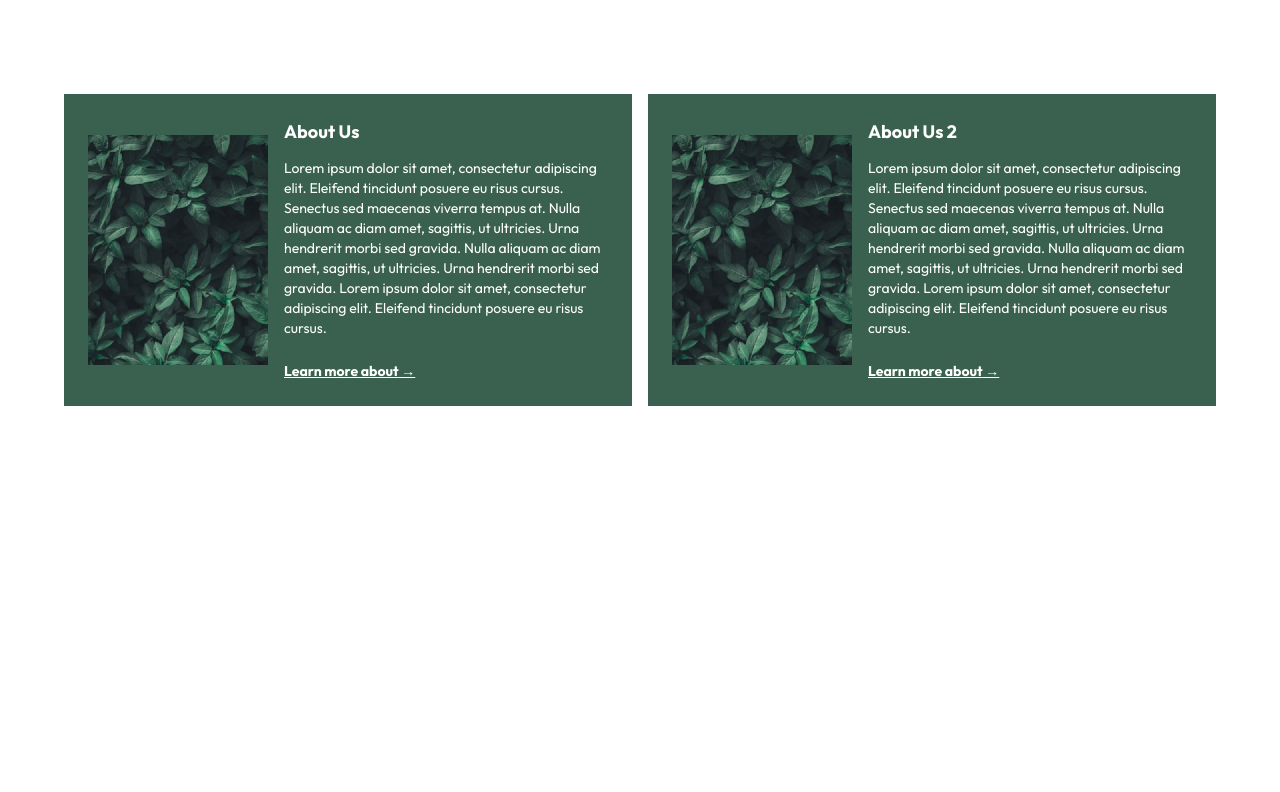
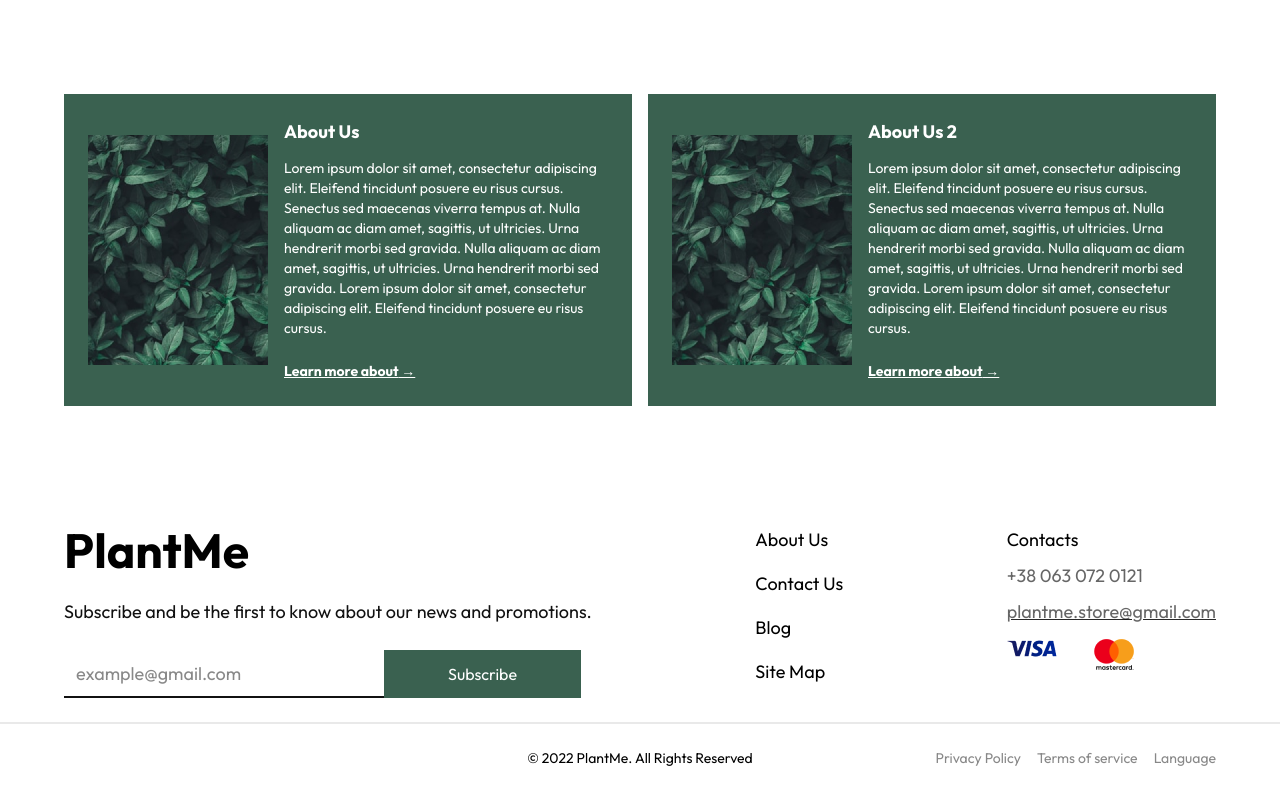
Before and after one commit to bzakrzewskigrid/plantme, a React (Vite) app: page / in a window 1280 px wide. Shown: the part 674-1466 px from the top of the page. Before the commit the page ends 1176 px from the top, so only its background shows below. Built offline with nearby package versions, Linux system fonts and the light colour scheme.

Commit message:
feat: Add footer

```diff
--- a/index.html
+++ b/index.html
@@ -9,7 +9,7 @@
     <meta name="viewport" content="width=device-width, initial-scale=1.0" />
     <title>Vite + React + TS</title>
   </head>
-  <body class="font-outfit max-w-screen-2xl">
+  <body class="font-outfit max-w-screen-2xl mx-auto">
     <div id="root"></div>
     <script type="module" src="/src/main.tsx"></script>
   </body>
--- a/src/App.tsx
+++ b/src/App.tsx
@@ -1,4 +1,5 @@
 import { AboutUs } from './components/AboutUs';
+import { Footer } from './components/Footer';
 import { Header } from './components/Header';
 import { Navigation } from './components/Navigation';
 
@@ -10,6 +11,7 @@ const App = () => {
       <main>
         <AboutUs />
       </main>
+      <Footer />
     </>
   );
 };
--- /dev/null
+++ b/src/components/Footer.tsx
@@ -0,0 +1,92 @@
+import visaLogo from '../assets/imgs/visa-logo.png';
+import mastercardLogo from '../assets/imgs/mastercard-logo.png';
+
+export const Footer = () => {
+  return (
+    <footer className="px-16">
+      <section className="py-6 flex justify-between flex-wrap gap-16 max-xl:justify-normal">
+        <form className="max-xl:w-full">
+          <h3 className="text-5xl font-bold mb-6">PlantMe</h3>
+
+          <p className="text-lg text-primary-black mb-6">
+            Subscribe and be the first to know about our news and promotions.
+          </p>
+
+          <input
+            type="email"
+            className="text-lg min-w-80 px-3 py-2 border-b-2 border-solid border-primary-black placeholder:text-primary-light-grey"
+            placeholder="example@gmail.com"
+          />
+
+          <button type="submit" className="bg-primary-green px-16 py-3 text-white font-normal">
+            Subscribe
+          </button>
+        </form>
+
+        <nav>
+          <ul className="flex flex-col gap-4 text-lg">
+            <li>
+              <a href="about-us">About Us</a>
+            </li>
+            <li>
+              <a href="contact-us">Contact Us</a>
+            </li>
+            <li>
+              <a href="blog">Blog</a>
+            </li>
+            <li>
+              <a href="site-map">Site Map</a>
+            </li>
+          </ul>
+        </nav>
+
+        <div className="text-lg">
+          <p className="mb-2">Contacts</p>
+          <nav className="text-primary-grey ">
+            <ul className="flex flex-col gap-2">
+              <li>
+                <a href="tel:38 063 072 0121">+38 063 072 0121</a>
+              </li>
+              <li className="underline">
+                <a href="email:plantme.store@gmail.com">plantme.store@gmail.com</a>
+              </li>
+
+              <div className="flex gap-8">
+                <li>
+                  <a href="https://www.visa.pl/">
+                    <img src={visaLogo} alt="VISA logo" />
+                  </a>
+                </li>
+
+                <li>
+                  <a href="https://www.mastercard.pl/pl-pl.html">
+                    <img src={mastercardLogo} alt="Mastercard logo" />
+                  </a>
+                </li>
+              </div>
+            </ul>
+          </nav>
+        </div>
+      </section>
+
+      <hr className="w-[calc(100%+2*64px)] -ml-16 border-t-2 border-solid border-footer-light-grey " />
+
+      <section className="py-6 text-sm grid grid-cols-3 justify-items-center">
+        <p className="col-start-2">© 2022 PlantMe. All Rights Reserved</p>
+        <nav className="col-start-3 text-primary-light-grey justify-self-end">
+          <ul className="flex gap-4">
+            <li>
+              <a href="privacy-policy">Privacy Policy</a>
+            </li>
+            <li>
+              <a href="terms-of-service">Terms of service</a>
+            </li>
+            <li>
+              <a href="language">Language</a>
+            </li>
+          </ul>
+        </nav>
+      </section>
+    </footer>
+  );
+};
```
